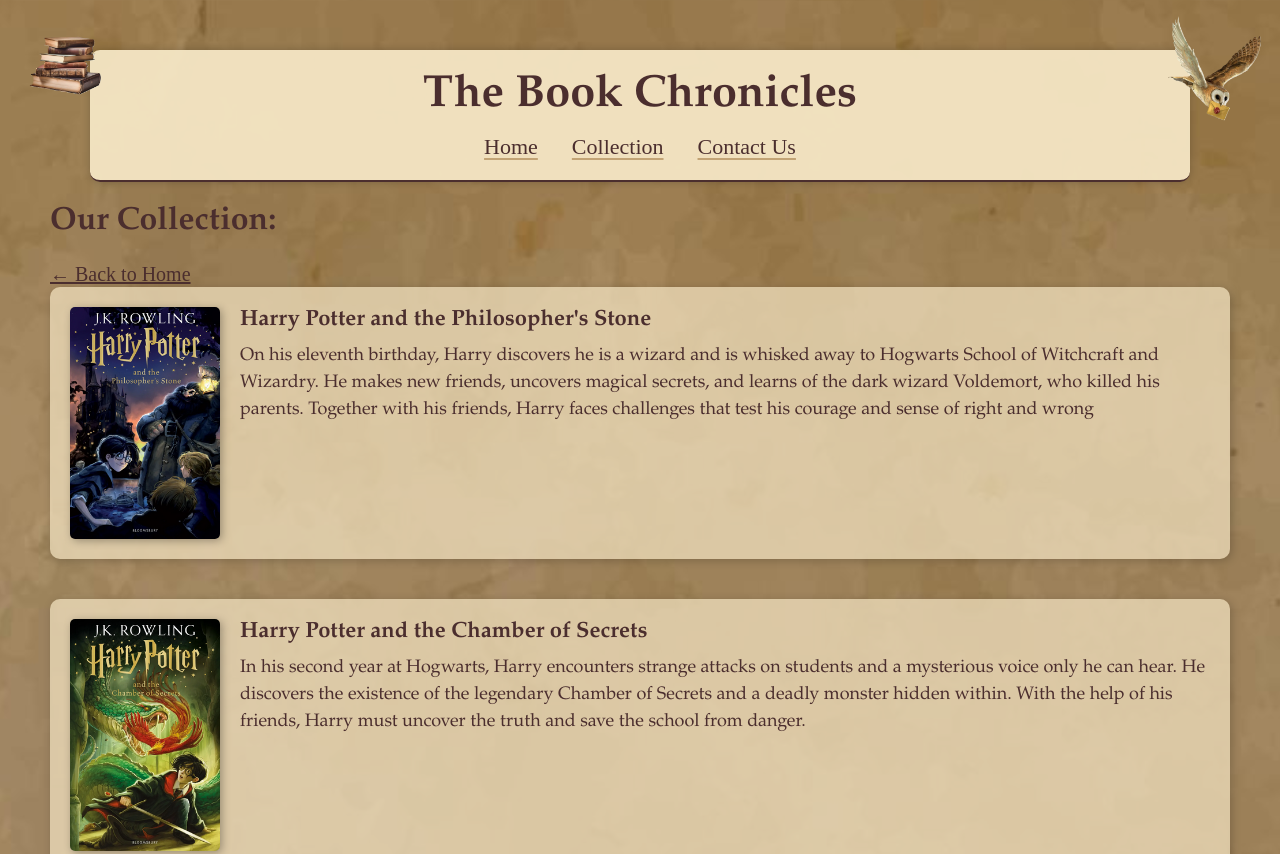
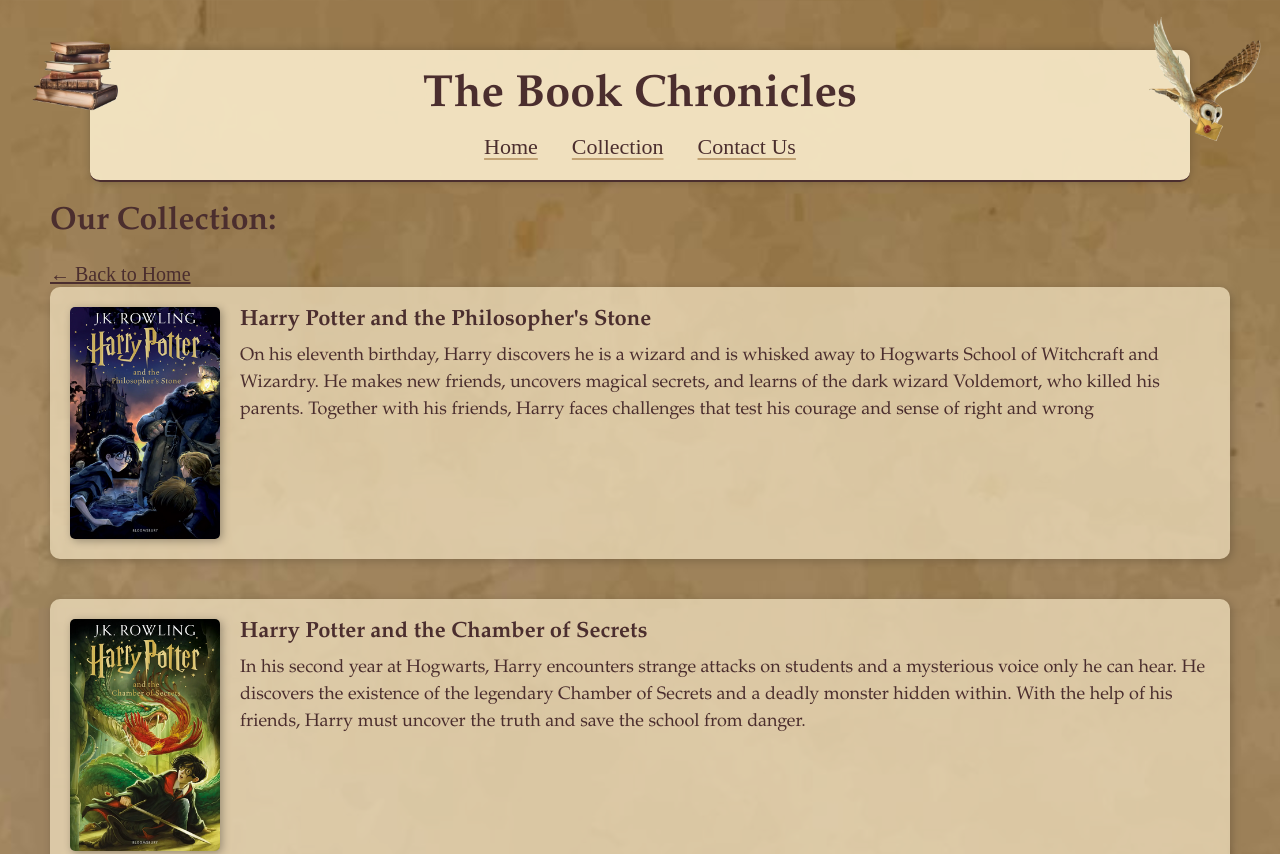
Before and after one commit to hanabombom/bookchronicles, a plain HTML site: page Clickhere.html in a window 1280 px wide. Shown: the top 854 px of the page. Drawn offline with Linux system fonts and the light colour scheme.

Commit message:
Add files via upload

```diff
--- a/Clickhere.html
+++ b/Clickhere.html
@@ -38,7 +38,7 @@
             font-size: 18px;
             line-height: 1.5;}
 .sticker {
-  width: 100px;
+  width: 120px;
   height: auto;
   z-index: 10;
   opacity: 0.95;
```
Also changed, not shown: contact.html (+1 -1 lines).
